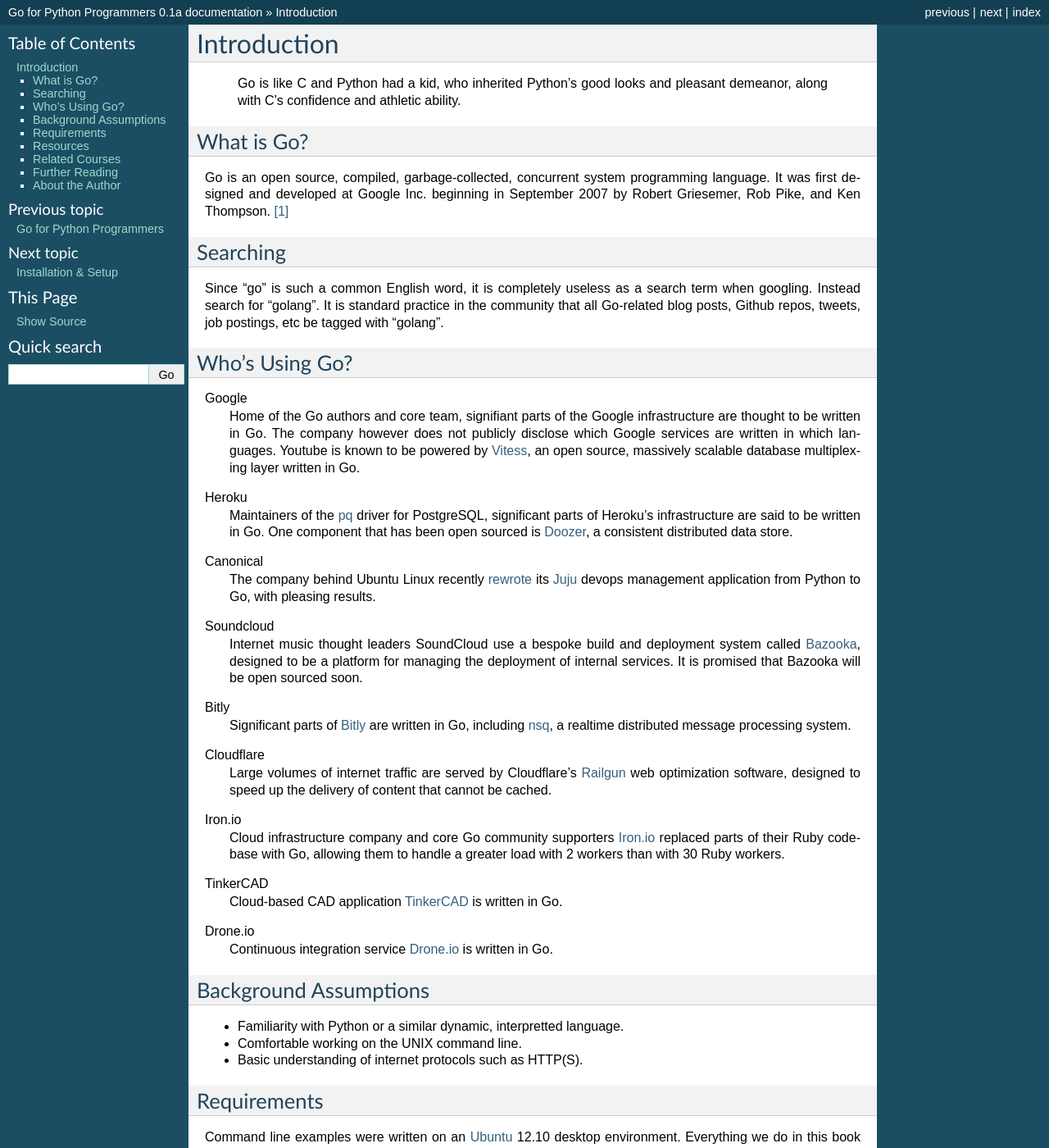
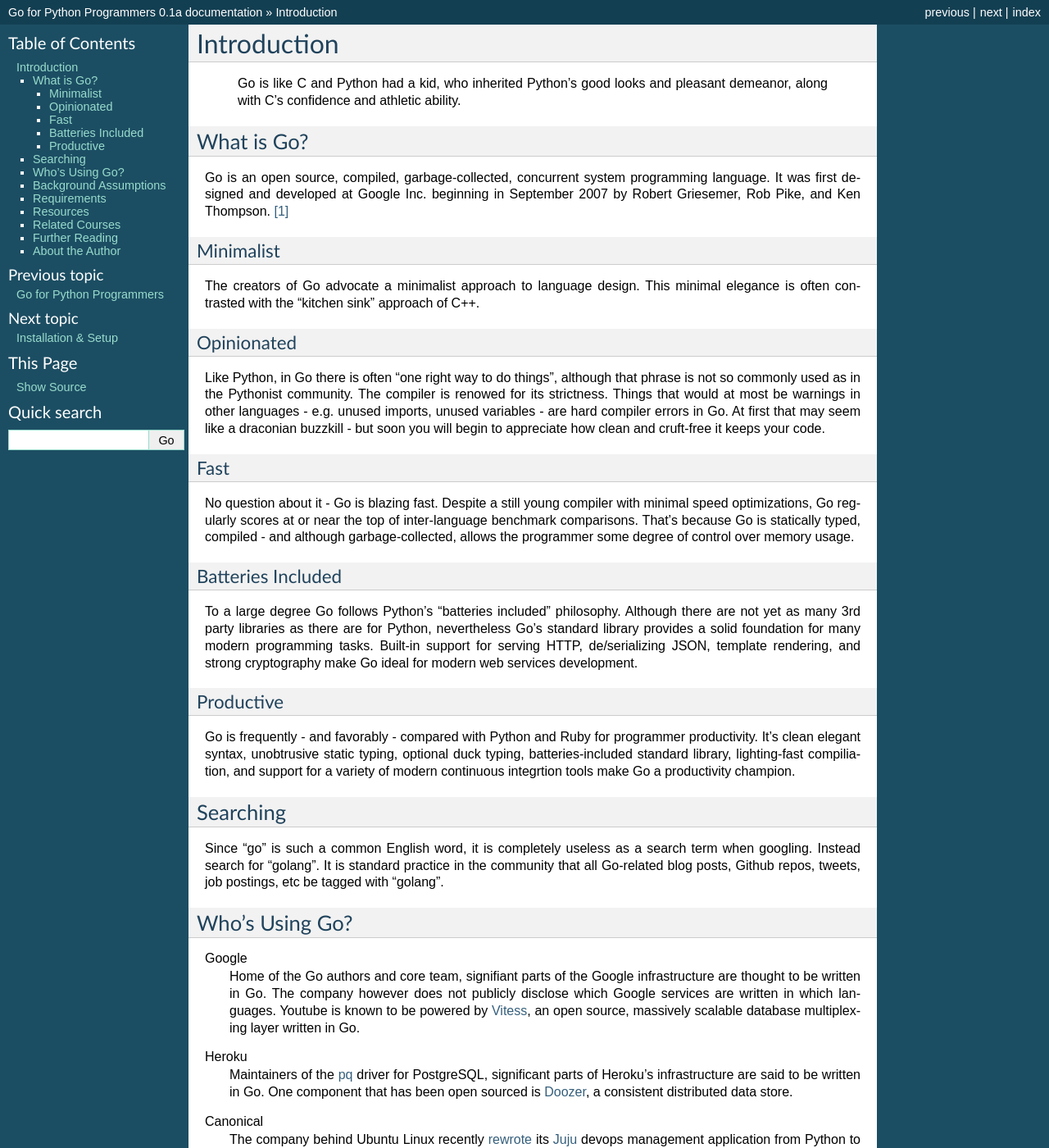
Before and after one commit to jmcvetta/golang-for-python-programmers, a Sphinx documentation site: the page built from source/intro.rst, in a window 1280 px wide and 1400 px high. Shown: the whole window at 82% size. Built offline with Sphinx 7.4.7, drawn with Linux system fonts in a browser that asks for light colours.

Commit message:
more on what is go

```diff
--- a/source/intro.rst
+++ b/source/intro.rst
@@ -14,6 +14,50 @@
 Go is an open source, compiled, garbage-collected, concurrent system programming
 language. It was first designed and developed at Google Inc. beginning in
 September 2007 by Robert Griesemer, Rob Pike, and Ken Thompson. [#cit1]_
+
+Minimalist
+----------
+
+The creators of Go advocate a minimalist approach to language design.  This
+minimal elegance is often contrasted with the "kitchen sink" approach of C++.
+
+Opinionated
+-----------
+
+Like Python, in Go there is often "one right way to do things", although that
+phrase is not so commonly used as in the Pythonist community.  The compiler is
+renowed for its strictness.  Things that would at most be warnings in other
+languages - e.g. unused imports, unused variables - are hard compiler errors in
+Go.  At first that may seem like a draconian buzzkill - but soon you will begin
+to appreciate how clean and cruft-free it keeps your code.
+
+Fast
+----
+
+No question about it - Go is blazing fast.  Despite a still young compiler with
+minimal speed optimizations, Go regularly scores at or near the top of
+inter-language benchmark comparisons.  That's because Go is statically typed,
+compiled - and although garbage-collected, allows the programmer some degree of
+control over memory usage.
+
+Batteries Included
+------------------
+
+To a large degree Go follows Python's "batteries included" philosophy.  Although
+there are not yet as many 3rd party libraries as there are for Python,
+nevertheless Go's standard library provides a solid foundation for many modern
+programming tasks.  Built-in support for serving HTTP, de/serializing JSON,
+template rendering, and strong cryptography make Go ideal for modern web
+services development.
+
+Productive
+----------
+
+Go is frequently - and favorably - compared with Python and Ruby for programmer
+productivity.  It's clean elegant syntax, unobtrusive static typing, optional
+duck typing, batteries-included standard library, lighting-fast compiliation,
+and support for a variety of modern continuous integrtion tools make Go a
+productivity champion.
 
 
 Searching
```
